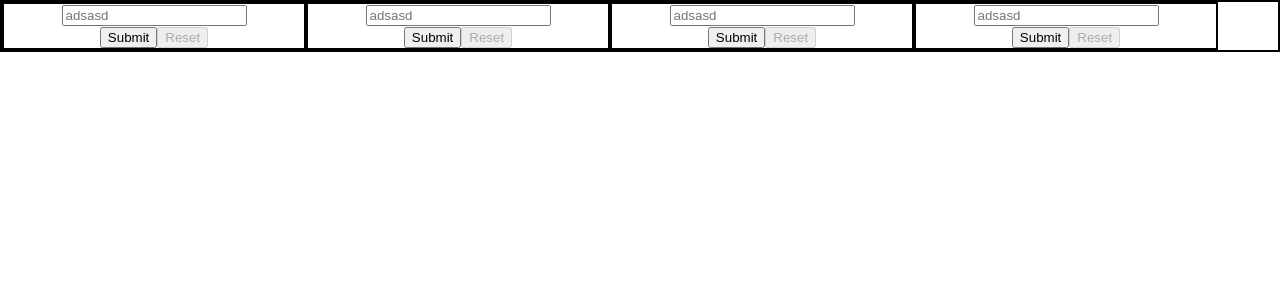
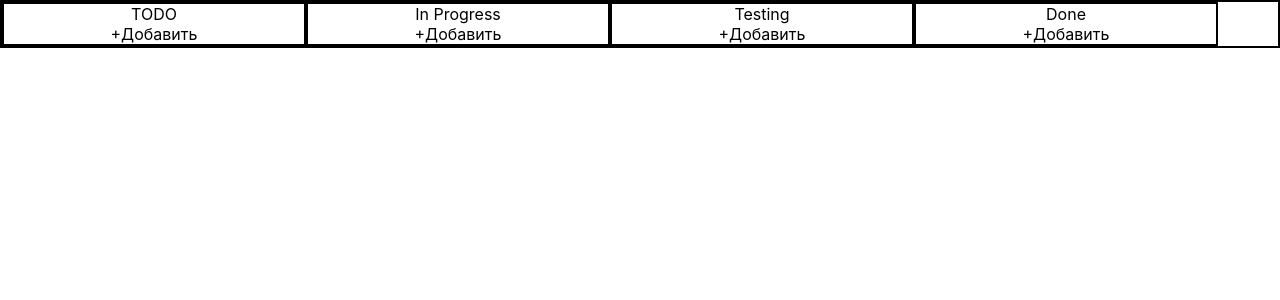
Before and after one commit to ElGuapo322/my-app-2, a React (Create React App) app: page / in a window 1280 px wide. Shown: the top 300 px of the page. Built offline with nearby package versions, Linux system fonts and the light colour scheme.

Commit message:
final form

```diff
--- a/package.json
+++ b/package.json
@@ -15,6 +15,7 @@
     "react-dom": "^17.0.2",
     "react-final-form": "^6.5.3",
     "react-scripts": "4.0.3",
+    "reactjs-popup": "^2.0.4",
     "styled-components": "^5.3.0",
     "typescript": "^4.3.4",
     "uuid": "^8.3.2",
--- a/src/App.tsx
+++ b/src/App.tsx
@@ -2,6 +2,8 @@ import React from 'react';
 import logo from './logo.svg';
 import './App.css';
 import Column from './Components/Column/column'
+import Popup from 'reactjs-popup';
+import 'reactjs-popup/dist/index.css';
 
 const titles =['TODO', 'In Progress', 'Testing', 'Done'];
 
--- a/src/Components/Column/column.tsx
+++ b/src/Components/Column/column.tsx
@@ -15,8 +15,9 @@ export default function Column(props:Props){
     const [cardName, setCardName] = useState<{id: string; title: string}>()
     const [countId, setCountId]:any = useState(1)
     console.log(cards)
+    console.log(cardName)
 
-const addBtn = () =>{
+const addBtn = ():any =>{
     if (add ===false){
     setAdd(true)
     }else {
@@ -26,57 +27,64 @@ const addBtn = () =>{
 const closeBtn =() =>{
     setAdd(false)
 }
-const inputCardName = (e: any) =>{
+const inputCardName = (v: any) =>{
     let obj ={
-        id: `${uuidv4()}`,
-        title: `${e.target.value}`
+        id: uuidv4(),
+        title: `${v.target.title}`
 
     }
     setCardName(obj);
 }
 const addCard = (v:any) =>{
     // e.preventDefault();
-    console.log(v)
+    //console.log(v)
     // setCards([...cards, cardName])
 }
     return(
         <div className="column">
-            {/* <div className="column-title">{props.title}</div>
+            <div className="column-title">{props.title}</div>
             {cards && <div>{cards.map((i:any) => <div className = "card">{i.title}</div>)}</div>}
-             {add ? (<form onSubmit={addCard}><Input onChange={inputCardName} name="Введите название"/>
-            <button type="submit" className="add-card">Добавить карточку</button>
-            <button onClick={closeBtn}>X</button></form>):(
-            <div className="add" onClick={addBtn}>+Добавить</div>)} */}
+             {add ? (
+            // <form onSubmit={addCard}><Input onChange={inputCardName} placeholder="Введите название"/>
+            // <button type="submit" className="add-card">Добавить карточку</button>
+            // <button onClick={closeBtn}>X</button></form>
+
+
+
             <Form
-      onSubmit={addCard}
+      onSubmit={(v,{reset})=>{
+        console.log(v.title)
+        let obj ={
+            id: uuidv4(),
+            title: `${v.title}`
+
+        }
+        setCardName(obj)
+        //setCards([...cards, cardName])
+        //localStorage.setItem('storageCards', cards)
+        reset()
+
+        }}
       render={({ handleSubmit, form, submitting, pristine, values }) => (
         <form onSubmit={handleSubmit}>
-          <Field name="title" component={Input} placeholder='adsasd' />
-            {/* {({ input, meta }) => (
-              <div>
-                <label>First Name</label>
-                <input {...input} type="text" placeholder="First Name" />
-                {meta.error && meta.touched && <span>{meta.error}</span>}
-              </div>
-            )} */}
-          {/* </Field> */}
+          <Field name="title" component={Input} placeholder='Введите название карточки' onChange={inputCardName}/>
 
           <div className="buttons">
             <button type="submit" disabled={submitting}>
-              Submit
+              +Добавить
             </button>
-            <button
-              type="button"
-              onClick={form.reset}
-              disabled={submitting || pristine}
-            >
-              Reset
-            </button>
+            <button onClick={closeBtn}>X</button>
           </div>
 
         </form>
       )}
     />
+
+
+
+            ):(
+            <div className="add" onClick={addBtn}>+Добавить</div>)}
+
         </div>
     )
 }
--- a/src/Components/Input/Input.tsx
+++ b/src/Components/Input/Input.tsx
@@ -7,8 +7,8 @@ interface InputProps extends FieldRenderProps<string> {
     // onChange: any;
     }
 export const Input: FC<InputProps> = ({placeholder='VVEDITE TEXT', input, meta}) => {
-    console.log(input)
-    console.log(meta)
+    // console.log(input)
+    // console.log(meta)
     return(
         <div>
             <input placeholder={placeholder} onChange={input.onChange} value={input.value}/>
```
Also changed, not shown: 1 other file (tests, documents, lock files or other folders).
